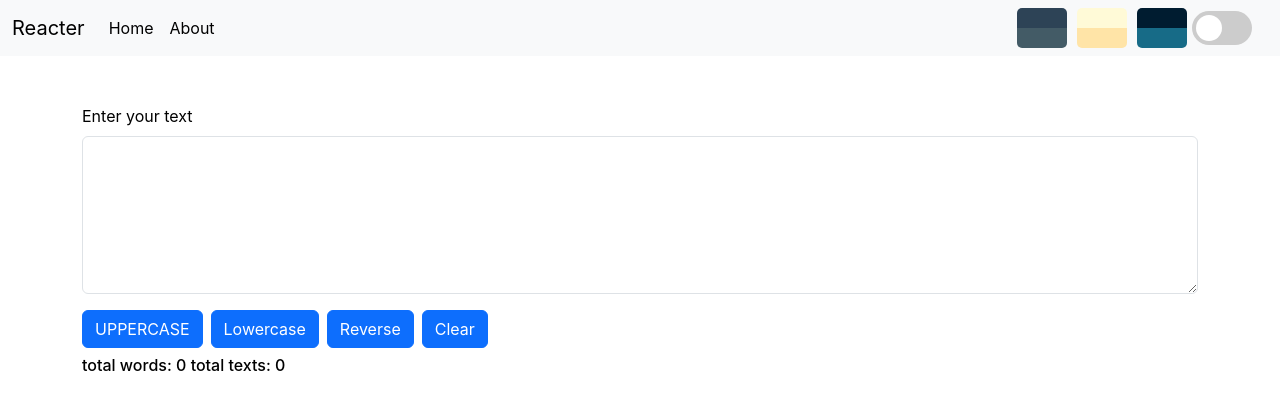
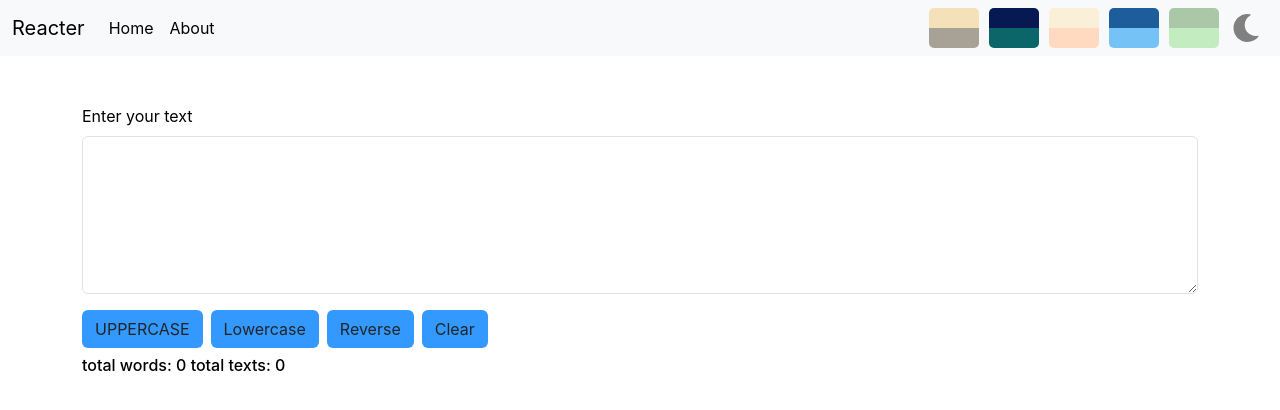
Before and after one commit to puneet-739/reacter, a React (Create React App) app: page / in a window 1280 px wide. Shown: the top 410 px of the page. Built offline with nearby package versions, Linux system fonts and the light colour scheme.

Commit message:
modified color pallete

```diff
--- a/package.json
+++ b/package.json
@@ -4,13 +4,16 @@
   "version": "0.1.0",
   "private": true,
   "dependencies": {
+    "@emotion/react": "^11.11.1",
+    "@emotion/styled": "^11.11.0",
+    "@mui/material": "^5.14.0",
     "@testing-library/jest-dom": "^5.16.5",
     "@testing-library/react": "^13.4.0",
     "@testing-library/user-event": "^13.5.0",
     "gh-pages": "^5.0.0",
     "react": "^18.2.0",
     "react-dom": "^18.2.0",
-    "react-icons": "^4.9.0",
+    "react-icons": "^4.10.1",
     "react-router-dom": "^6.14.1",
     "react-scripts": "5.0.1",
     "web-vitals": "^2.1.4"
--- a/src/App.js
+++ b/src/App.js
@@ -43,7 +43,7 @@ function App() {
           <AppBody mode={mode} theme={theme} setTheme={setTheme} />
         }/>
         <Route path='about' element = {
-          <About />
+          <About theme={theme}/>
           } />
         <Route path='*' element = {
           // <Error404 />
--- a/src/Components/About.js
+++ b/src/Components/About.js
@@ -1,6 +1,11 @@
-function About() {
+function About({theme}) {
+
+    theme && ((() => {
+        document.body.style.backgroundColor = theme.bodyColor;
+        document.body.style.color = theme.textColor;
+    })());
     return(
-        <p> Reacter: This is a React learning project. </p>
+        <p className="container mt-5"> Reacter: This is a React learning project. </p>
     );
 }
 
--- a/src/Components/AppBody.js
+++ b/src/Components/AppBody.js
@@ -9,6 +9,7 @@ function AppBody({ mode , theme , setTheme}) {
         document.body.style.backgroundColor = theme.bodyColor;
         document.body.style.color = theme.textColor;
     })());
+    const textAreaStyle = theme? ({backgroundColor: theme.layerThree, color: theme.textColor}): ({ backgroundColor: isDark ? '#353535' : 'white', color: !isDark ? 'gray' : 'white' });
     return (
         <div >
             <div className="container py-5">  {/*style={theme && {backgroundColor: theme.bodyColor}}*/}
@@ -19,12 +20,12 @@ function AppBody({ mode , theme , setTheme}) {
                     className={`form-control`}
                     id="exampleFormControlTextarea1"
                     rows={6}
-                    style={{ backgroundColor: isDark ? '#353535' : 'white', color: !isDark ? 'gray' : 'white' }}
+                    style={textAreaStyle}
                     value={formText}
                     onChange={(event) => { setFormText(event.target.value) }}
                 />
                 {/* <GeneralButton id="UpperCaseBtn" buttonText="UPPERCASE" onClick={textToUpperCase} /> */}
-                <ButtonList text={formText} setText={setFormText} />
+                <ButtonList text={formText} setText={setFormText} theme={theme}/>
                 <TextDetails text={formText} />
             </div>
         </div>
@@ -32,9 +33,10 @@ function AppBody({ mode , theme , setTheme}) {
     );
 }
 
-function GeneralButton({ id, buttonText, onClick }) {
+function GeneralButton({ id, buttonText, onClick, theme }) {
+    console.log(theme);
     return (
-        <button type="button" id={id} className="btn btn-primary mt-3 me-2" onClick={onClick}>
+        <button type="button" style={{background: theme? theme.buttonColor: '#3399ff'}} id={id} className="btn mt-3 me-2" onClick={onClick} color="black">
             {buttonText}
         </button>
     );
@@ -62,13 +64,13 @@ const clearText = (text, setText) => {
     setText('');
 }
 
-function ButtonList({ text, setText }) {
+function ButtonList({ text, setText, theme }) {
     return (
         <>
-            <GeneralButton id="UpperCaseBtn" buttonText="UPPERCASE" onClick={() => upperCase(text, setText)} />
-            <GeneralButton id="LowerCaseBtn" buttonText="Lowercase" onClick={() => lowerCase(text, setText)} />
-            <GeneralButton id="reverseStringBtn" buttonText="Reverse" onClick={() => reverseText(text, setText)} />
-            <GeneralButton id="ClearBtn" buttonText="Clear" onClick={() => clearText(text, setText)} />
+            <GeneralButton id="UpperCaseBtn" buttonText="UPPERCASE" theme={theme} onClick={() => upperCase(text, setText)} />
+            <GeneralButton id="LowerCaseBtn" buttonText="Lowercase" theme={theme} onClick={() => lowerCase(text, setText)} />
+            <GeneralButton id="reverseStringBtn" buttonText="Reverse" theme={theme} onClick={() => reverseText(text, setText)} />
+            <GeneralButton id="ClearBtn" buttonText="Clear" theme={theme} onClick={() => clearText(text, setText)} />
         </>
     );
 }
--- a/src/Components/Navbar.js
+++ b/src/Components/Navbar.js
@@ -1,6 +1,48 @@
 import '../Css/toggle.css'
 import '../Css/colorPallet.css'
 import { Link } from 'react-router-dom';
+import { FaMoon, FaPalette, FaSun } from 'react-icons/fa';
+import { Menu, MenuItem} from '@mui/material';
+
+
+// COLOR PALATE LIST OBJECTS
+const colorPalletObjectList = [
+    {
+        'layer_one': '#F4E0B9',
+        'layer_two': '#A8A196',
+        'layer_three': '#7D7463',
+        'layer_four': '#FE0000',
+        'text_color': 'black'
+    },
+    {
+        'layer_one': '#071952',
+        'layer_two': '#0B666A',
+        'layer_three': '#35A29F',
+        'layer_four': '#97FEED',
+        'text_color': 'white'
+    },
+    {
+        'layer_one': '#FAF0D7',
+        'layer_two': '#FFD9C0',
+        'layer_three': '#8CC0DE',
+        'layer_four': '#CCEEBC',
+        'text_color': 'black'
+    },
+    {
+        'layer_one': '#1D5D9B',
+        'layer_two': '#75C2F6',
+        'layer_three': '#F4D160',
+        'layer_four': '#FBEEAC',
+        'text_color': 'white'
+    },
+    {
+        'layer_one': '#AAC8A7',
+        'layer_two': '#C3EDC0',
+        'layer_three': '#E9FFC2',
+        'layer_four': '#FDFFAE',
+        'text_color': 'black'
+    }
+]
 
 function NavBar({ title = 'title', mode, setMode, theme, setTheme }) {
     let bgMode = !theme && `bg-${mode}`;
@@ -37,16 +79,15 @@ function NavBar({ title = 'title', mode, setMode, theme, setTheme }) {
                 </div>
             </div>
         </nav>
-
     );
 }
 
 function ColorPallet({ setTheme, colorCombo }) {
-    const [navbarColor, bodyColor, textColor] = colorCombo;
+    const { layer_one: navbarColor, layer_two: bodyColor, text_color: textColor, layer_three, layer_four: buttonColor } = colorCombo;
     return (
         <>
             <div className='mainPalletContainer' onClick={() => {
-                setTheme({ navbarColor: navbarColor, bodyColor: bodyColor, textColor: textColor });
+                setTheme({ navbarColor: navbarColor, bodyColor: bodyColor, textColor: textColor, layerThree: layer_three, buttonColor: buttonColor });
             }}>
                 <div style={{ background: navbarColor }} className='colorPallet borderTop'>
                 </div>
@@ -58,12 +99,11 @@ function ColorPallet({ setTheme, colorCombo }) {
 }
 
 function ColorPalletList({ setTheme }) {
+    const colorPalletComponentList = colorPalletObjectList.map((obj) => <ColorPallet setTheme={setTheme} colorCombo={obj} />);
     return (
         <div>
             <ul className='navbar-nav me-auto mb-2 mb-lg-0'>
-                <ColorPallet setTheme={setTheme} colorCombo={['#2D4356', '#435B66', 'white']} />
-                <ColorPallet setTheme={setTheme} colorCombo={['#FFFAD7', '#FFE4A7', 'black']} />
-                <ColorPallet setTheme={setTheme} colorCombo={['#001C30', '#176B87', 'white']} />
+                {colorPalletComponentList}
             </ul>
         </div>
     );
@@ -74,13 +114,20 @@ const ToggleButton = ({ mode, setMode, setTheme }) => {
     document.body.style.backgroundColor = isDark ? '#524E4E' : 'white';
     document.body.style.color = isDark ? 'white' : 'black';
     return (
-        <label className="switch me-3">
-            <input type="checkbox" defaultChecked="" checked={isDark} onClick={() => {
-                setMode(isDark ? 'light' : 'dark'); setTheme(null);
-            }} />
-            <span className="slider round" />
-        </label>
+        <div className='mx-2' onClick={() => {
+            setMode(isDark ? 'light' : 'dark'); setTheme(null);
+        }}>
+            {isDark ? <FaSun size={30} color='orange' /> : <FaMoon size={28} color='grey' />}
+        </div>
     );
+    // return (
+    //     <label className="switch me-3">
+    //         <input type="checkbox" defaultChecked="" checked={isDark} onClick={() => {
+    //             setMode(isDark ? 'light' : 'dark'); setTheme(null);
+    //         }} />
+    //         <span className="slider round" />
+    //     </label>
+    // );
 };
 
 function NavBarItem({ title }) {
```
Also changed, not shown: 1 other file (tests, documents, lock files or other folders).
